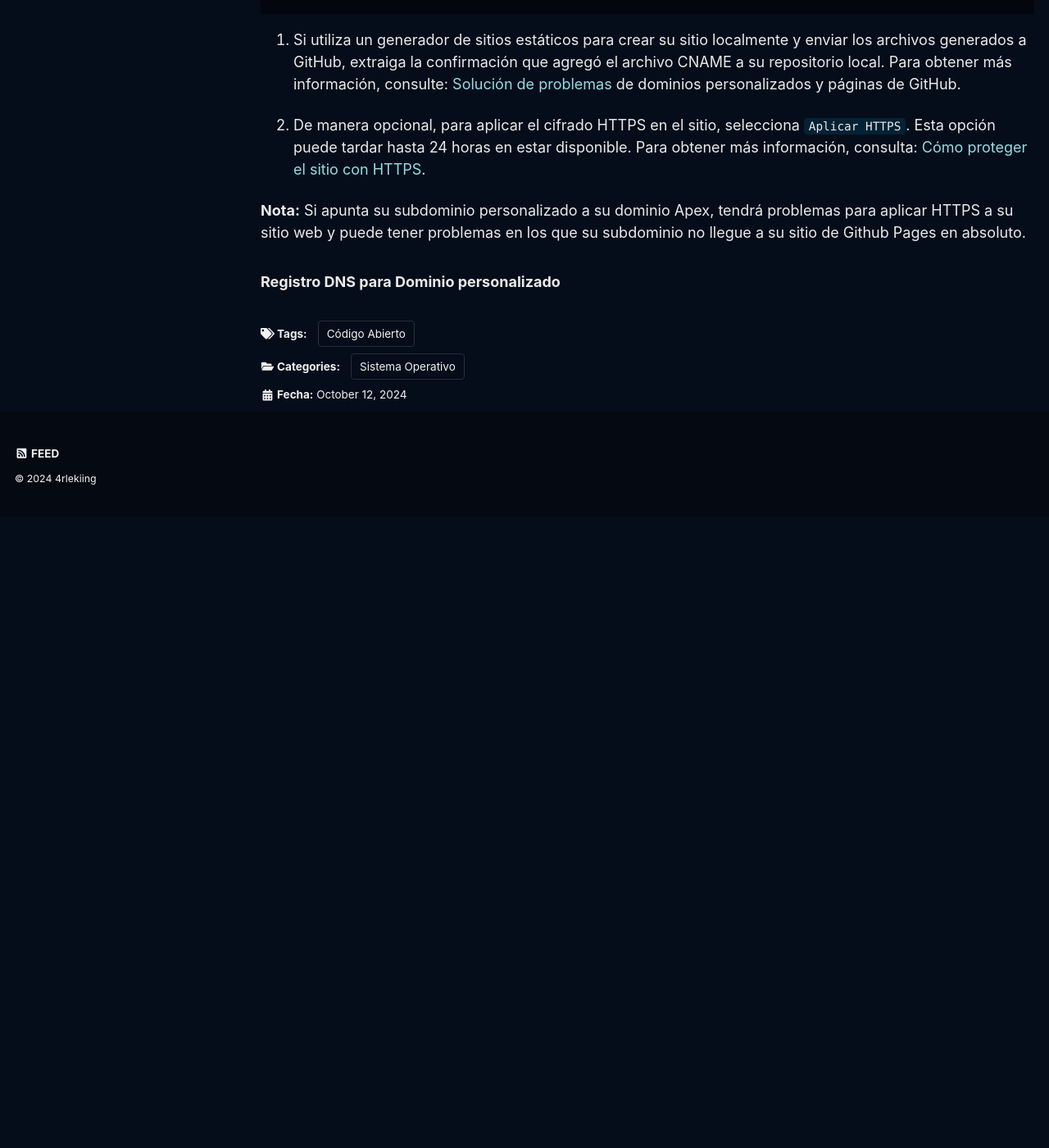
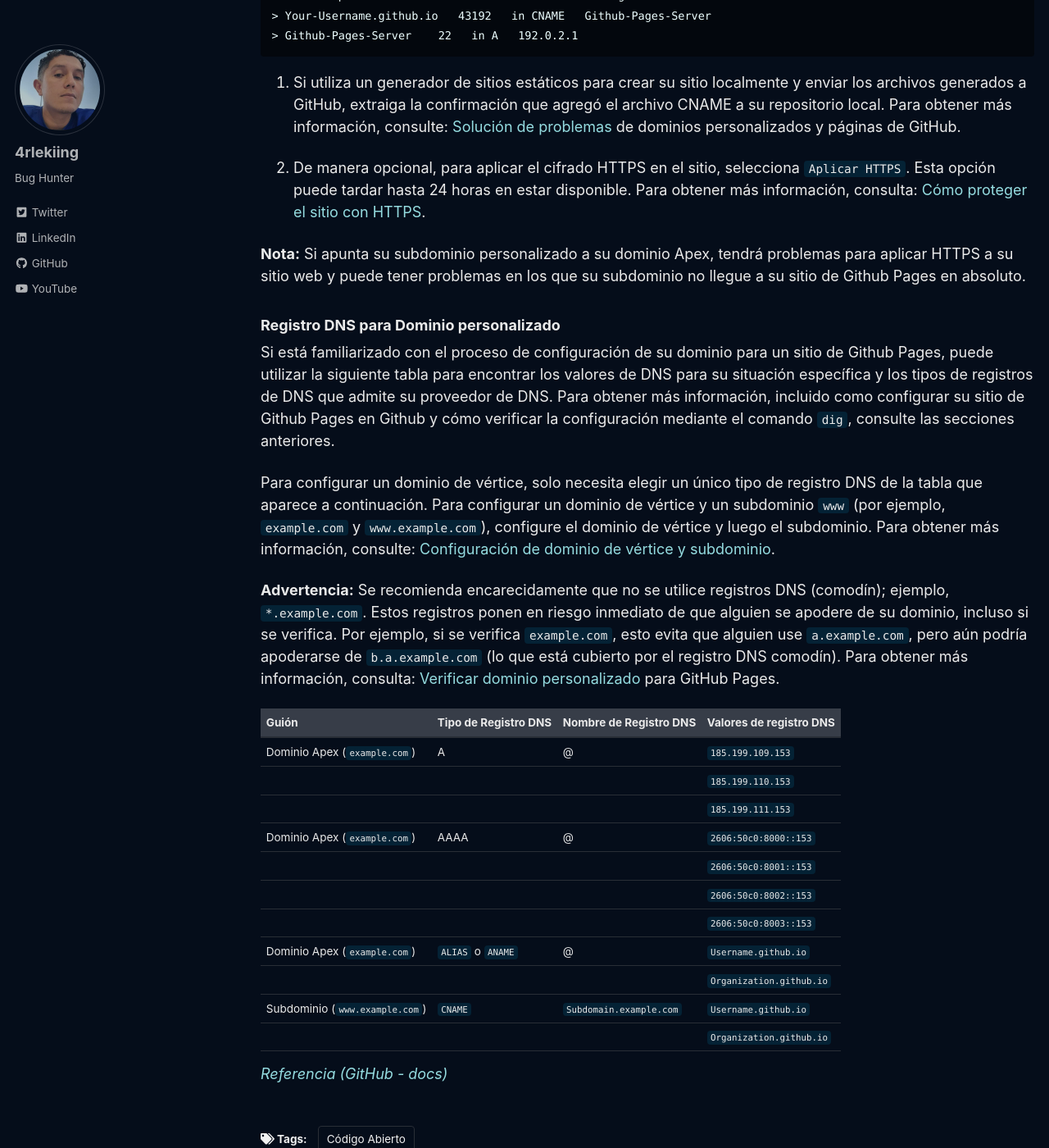
Before and after one commit to 4rleki-ing/4rleki-ing.github.io, a Jekyll site: the page built from _posts/2024-01-04-Github-Cloudflare.md, in a window 1280 px wide and 1400 px high, scrolled down 5561 px. Shown: the whole window at 82% size. Built offline with Jekyll 4.4.1, drawn with Linux system fonts in a browser that asks for light colours; cached includes are drawn as plain includes; a script that is not in the unit is left out; before the commit the page ends 6191 px from its top, so only the background shows below that.

Commit message:
Created Cloud

````diff
--- a/_posts/2024-01-04-Github-Cloudflare.md
+++ b/_posts/2024-01-04-Github-Cloudflare.md
@@ -14,7 +14,7 @@ tags:
 ---
 
 <p align="center">
-<img src="/assets/images/Github.pages/Portada.png">
+<img src="/assets/images/Github.Pages/Portada.png">
 </p>
 
 [GitHub Pages](https://docs.github.com/en/pages/configuring-a-custom-domain-for-your-github-pages-site) está disponible en repositorios públicos con *Github Free* y *Github Free* para organizaciones, y en repositorios públicos y privados con *GitHub Pro*, *GitHub Team*, *GitHub Enterprise Cloud* y *GitHub Enterprise Server*. Para obtener más información ir a [Planes de Github](https://docs.github.com/en/get-started/learning-about-github/githubs-plans).
@@ -27,7 +27,8 @@ Puede configurar o actualizar ciertos *registros DNS* y la configuración de su
 ```text
 Consejo.
 
-  Se recomienda verificar el el dominio personalizado antes de agregarlo a su repositorio para mejorar la seguridad y evitar ataques de apropiación.
+    Se recomienda verificar el el dominio personalizado antes de agregarlo a su repositorio
+  para mejorar la seguridad y evitar ataques de apropiación.
 ```
 
 Para obtener más información, consulte: [Verificación de dominio personalizado](https://docs.github.com/en/pages/configuring-a-custom-domain-for-your-github-pages-site/verifying-your-custom-domain-for-github-pages) para páginas de Github.
@@ -56,7 +57,7 @@ Para configurar un *dominio de ápice*, como `example.com`, debe configurar un d
 
 - Para crear registros `A`, apunte su dominio Apex a las direcciones IP de las páginas de Github.
 
-```Text
+```text
 185.199.108.153
 185.199.109.153
 185.199.110.153
@@ -65,7 +66,7 @@ Para configurar un *dominio de ápice*, como `example.com`, debe configurar un d
 
 - Para crear registros `AAAA`, apunte su dominio Apex a las direcciones IP de las páginas de GitHub.
 
-```Text
+```text
 2606:50c0:8000::153
 2606:50c0:8001::153
 2606:50c0:8002::153
@@ -158,3 +159,25 @@ $ dig www.example.com +nostats +nocomments +nocmd
 **Nota:** Si apunta su subdominio personalizado a su dominio Apex, tendrá problemas para aplicar HTTPS a su sitio web y puede tener problemas en los que su subdominio no llegue a su sitio de Github Pages en absoluto.
 
 ### Registro DNS para Dominio personalizado
+Si está familiarizado con el proceso de configuración de su dominio para un sitio de Github Pages, puede utilizar la siguiente tabla para encontrar los valores de DNS para su situación específica y los tipos de registros de DNS que admite su proveedor de DNS. Para obtener más información, incluido como configurar su sitio de Github Pages en Github y cómo verificar la configuración mediante el comando `dig`, consulte las secciones anteriores.
+
+Para configurar un dominio de vértice, solo necesita elegir un único tipo de registro DNS de la tabla que aparece a continuación. Para configurar un dominio de vértice y un subdominio `www` (por ejemplo, `example.com` y `www.example.com`), configure el dominio de vértice y luego el subdominio. Para obtener más información, consulte: [Configuración de dominio de vértice y subdominio](https://docs.github.com/en/pages/configuring-a-custom-domain-for-your-github-pages-site/managing-a-custom-domain-for-your-github-pages-site?platform=linux#configuring-an-apex-domain-and-the-www-subdomain-variant).
+
+**Advertencia:** Se recomienda encarecidamente que no se utilice registros DNS (comodín); ejemplo, `*.example.com`. Estos registros ponen en riesgo inmediato de que alguien se apodere de su dominio, incluso si se verifica. Por ejemplo, si se verifica `example.com`, esto evita que alguien use `a.example.com`, pero aún podría apoderarse de `b.a.example.com` (lo que está cubierto por el registro DNS comodín). Para obtener más información, consulta: [Verificar dominio personalizado](https://docs.github.com/en/pages/configuring-a-custom-domain-for-your-github-pages-site/verifying-your-custom-domain-for-github-pages) para GitHub Pages.
+
+| Guión                          | Tipo de Registro DNS | Nombre de Registro DNS  | Valores de registro DNS  |
+|--------------------------------|----------------------|-------------------------|--------------------------|
+| Dominio Apex (`example.com`)   |          A           |           @             | `185.199.109.153`        |
+|                                |                      |                         | `185.199.110.153`        |
+|                                |                      |                         | `185.199.111.153`        |
+| Dominio Apex (`example.com`)   |         AAAA         |           @             | `2606:50c0:8000::153`    |
+|                                |                      |                         | `2606:50c0:8001::153`    |
+|                                |                      |                         | `2606:50c0:8002::153`    |
+|                                |                      |                         | `2606:50c0:8003::153`    |
+| Dominio Apex (`example.com`)   |  `ALIAS` o `ANAME`   |           @             | `Username.github.io`     |
+|                                |                      |                         | `Organization.github.io` |
+| Subdominio (`www.example.com`) |       `CNAME`        | `Subdomain.example.com` | `Username.github.io`     |
+|                                |                      |                         | `Organization.github.io` |
+
+
+*[Referencia (GitHub - docs)](https://docs.github.com/en/pages/configuring-a-custom-domain-for-your-github-pages-site/managing-a-custom-domain-for-your-github-pages-site?platform=linux)*
````
